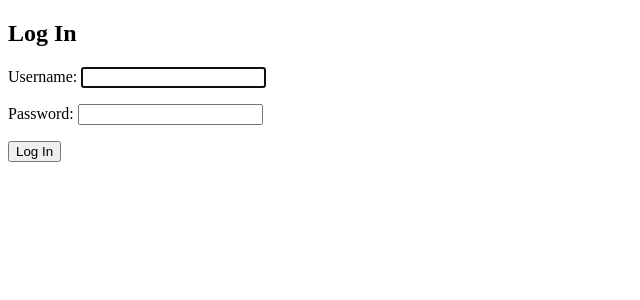
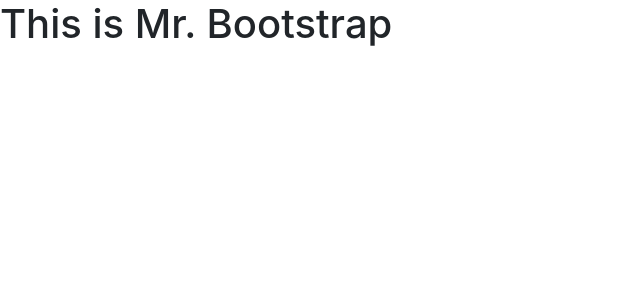
Before and after one commit to codingEzio/code_py_book_django_for_beginners, a Django app: page /users/login/ in a window 1280 px wide. Shown: the top 300 px of the page, without its empty margins (0-640 px from the left). Run offline with Django 3.2, Linux system fonts and the light colour scheme; some libraries are stand-ins or nearby versions.

Commit message:
Starting 'bootstrap' (example-page only)

```diff
--- a/chapter08/templates/base.html
+++ b/chapter08/templates/base.html
@@ -2,12 +2,23 @@
 <html>
 <head>
     <meta charset="utf-8">
+    <meta name="viewport" content="width=device-width, initial-scale= , shrink-to-fit=no">
+
+    <!-- Bootstrap CSS -->
+    <link rel="stylesheet" href="https://stackpath.bootstrapcdn.com/bootstrap/4.1.3/css/bootstrap.min.css" integrity="sha384-MCw98/SFnGE8fJT3GXwEOngsV7Zt27NXFoaoApmYm81iuXoPkFOJwJ8ERdknLPMO" crossorigin="anonymous">
+
     <title>Newspaper App (sort of)</title>
+
 </head>
 <body>
-    <main>
-        {% block content %}
-        {% endblock content %}
-    </main>
+
+    <h1>This is Mr. Bootstrap</h1>
+
+    <!-- Optional JavaScript -->
+    <!-- jQuery first, then Popper.js, then Bootstrap JS -->
+    <script src="https://code.jquery.com/jquery-3.3.1.slim.min.js" integrity="sha384-q8i/X+965DzO0rT7abK41JStQIAqVgRVzpbzo5smXKp4YfRvH+8abtTE1Pi6jizo" crossorigin="anonymous"></script>
+    <script src="https://cdnjs.cloudflare.com/ajax/libs/popper.js/1.14.3/umd/popper.min.js" integrity="sha384-ZMP7rVo3mIykV+2+9J3UJ46jBk0WLaUAdn689aCwoqbBJiSnjAK/l8WvCWPIPm49" crossorigin="anonymous"></script>
+    <script src="https://stackpath.bootstrapcdn.com/bootstrap/4.1.3/js/bootstrap.min.js" integrity="sha384-ChfqqxuZUCnJSK3+MXmPNIyE6ZbWh2IMqE241rYiqJxyMiZ6OW/JmZQ5stwEULTy" crossorigin="anonymous"></script>
+
 </body>
 </html>
```
Also changed, not shown: chapter08/README.md.
